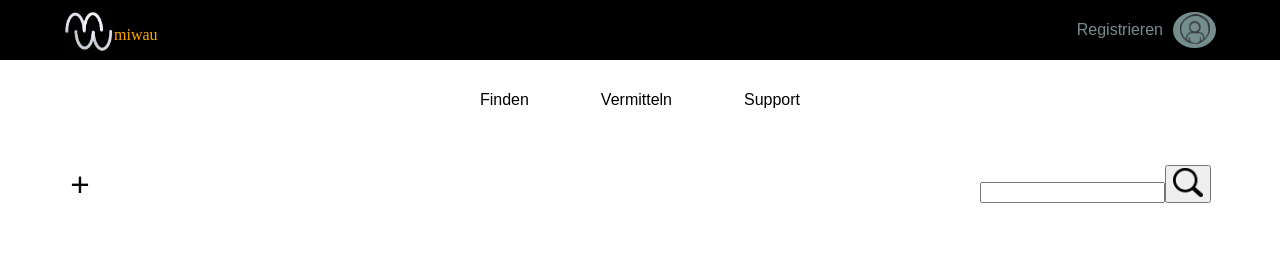
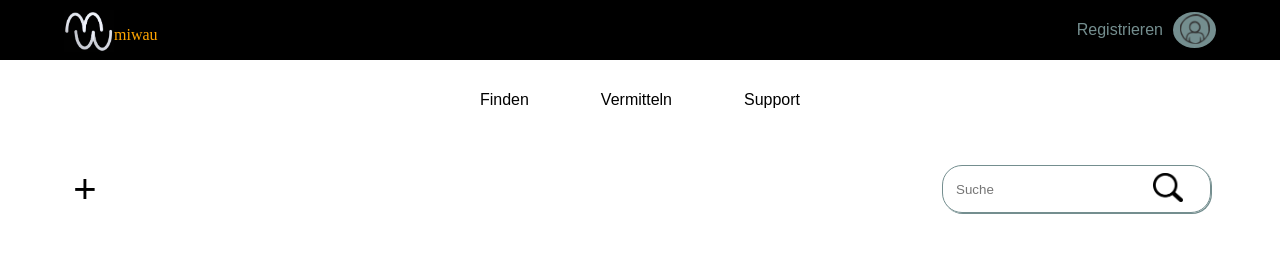
Before and after one commit to pschyl/CapstoneProject, a React (Vite) app in the folder frontend/: page /place in a window 1280 px wide. Shown: the top 268 px of the page. Built offline with nearby package versions, Linux system fonts and the light colour scheme; no server answers; the HTML template or start-up script is replaced by a standard one.

Commit message:
styling and implement name search for shelter page

```diff
--- a/frontend/src/App.css
+++ b/frontend/src/App.css
@@ -38,7 +38,7 @@ footer {
     align-items: center;
     height: 40px;
     width: fit-content;
-    padding: 5px 20px 5px 10px;
+    padding: 7px 20px 7px 10px;
     border: 1px solid #748E8F;
     border-radius: 20px;
     box-shadow: 1px 1px #748E8F;
--- a/frontend/src/components/ManagePetCard.css
+++ b/frontend/src/components/ManagePetCard.css
@@ -50,6 +50,32 @@
 
 .manage_table_container th, td {
     border-bottom: 1px solid #ddd;
+    width: 35%;
+    font-weight: normal;
+}
+
+.manage_table_container select {
+    width: 170px;
+    border: 1px solid whitesmoke;
+    border-radius: 3px;
+    background-color: whitesmoke;
+}
+
+.manage_table_container input {
+    width: 162px;
+}
+
+.manage_table_container button {
+    width: 170px;
+    border: 1px white solid;
+    border-radius: 7px;
+    background-color: orange;
+    padding: 3px;
+}
+
+.manage_table_container button:hover {
+    cursor: pointer;
+    background-color: forestgreen;
 }
 
 .manage_symbol:hover {
--- a/frontend/src/components/ManagePetCard.tsx
+++ b/frontend/src/components/ManagePetCard.tsx
@@ -77,12 +77,12 @@ export function ManagePetCard(props:Readonly<Pet>) {
                     <tbody>
                     <tr>
                         <th>Name</th>
-                        <th><input type="text" value={props.name} name={"name"} onChange={handleInputChange}/></th>
+                        <th><input type="text" value={petToEdit.name} name={"name"} onChange={handleInputChange}/></th>
                     </tr>
                     <tr>
                         <th>Vermittlungstyp</th>
                         <th>
-                            <select value={props.type} name={"type"} onChange={handleInputChange}>
+                            <select value={petToEdit.type} name={"type"} onChange={handleInputChange}>
                                 <option value={""}>-</option>
                                 <option value={"Familienmitglied"}>Familienmitglied</option>
                                 <option value={"Befristete Pflege"}>Befristete Pflege</option>
@@ -93,7 +93,7 @@ export function ManagePetCard(props:Readonly<Pet>) {
                     <tr>
                         <th>Geschlecht</th>
                         <th>
-                            <select value={props.gender} name={"gender"} onChange={handleInputChange}>
+                            <select value={petToEdit.gender} name={"gender"} onChange={handleInputChange}>
                                 <option value={""}>-</option>
                                 <option value={"Weiblich"}>Weiblich</option>
                                 <option value={"Männlich"}>Männlich</option>
@@ -103,7 +103,7 @@ export function ManagePetCard(props:Readonly<Pet>) {
                     <tr>
                         <th>Alter</th>
                         <th>
-                            <select value={props.age} name={"age"} onChange={handleInputChange}>
+                            <select value={petToEdit.age} name={"age"} onChange={handleInputChange}>
                                 <option value={""}>-</option>
                                 <option value={"Jung"}>Jung</option>
                                 <option value={"Erwachsen"}>Erwachsen</option>
@@ -114,7 +114,7 @@ export function ManagePetCard(props:Readonly<Pet>) {
                     <tr>
                         <th>Kastriert?</th>
                         <th>
-                            <select value={props.castrated} name={"castrated"} onChange={handleInputChange}>
+                            <select value={petToEdit.castrated} name={"castrated"} onChange={handleInputChange}>
                                 <option value={""}>-</option>
                                 <option value={"Ja"}>Ja</option>
                                 <option value={"Nein"}>Nein</option>
@@ -123,7 +123,7 @@ export function ManagePetCard(props:Readonly<Pet>) {
                     </tr>
                     <tr>
                         <th>Beschreibung</th>
-                        <th><textarea id={"input_description"} name={"description"} rows={4} cols={55} maxLength={200} value={props.description} onChange={handleInputChange}></textarea></th>
+                        <th><textarea id={"input_description"} name={"description"} rows={4} cols={55} maxLength={200} value={petToEdit.description} onChange={handleInputChange}></textarea></th>
                     </tr>
                     <tr>
                         <th></th>
--- a/frontend/src/pages/findPetPage.tsx
+++ b/frontend/src/pages/findPetPage.tsx
@@ -12,7 +12,7 @@ import {PetCard} from "../components/PetCard.tsx";
 export default function FindPetPage() {
     const [petList, setPetList] = useState<Pet[]>([])
     const [isChecked, setIsChecked] = useState<boolean[]>([false, false])
-    const [filterRole, setFilterRole] = useState<FilterObject>({species: ["cat", "dog", "Hund", "Katze"]})
+    const [filterRole, setFilterRole] = useState<FilterObject>({species: ["Hund", "Katze"]})
     const [searchInput, setSearchInput] = useState<SearchObject>({searchType: "Familienmitglied", location: "", radius: 20})
     const [searchStatus, setSearchStatus] = useState<boolean>(false)
     const [lastSearchValue, setLastSearchValue] = useState<SearchObject>({searchType: "", location: "", radius: 0})
@@ -97,7 +97,7 @@ export default function FindPetPage() {
                     type={"checkbox"}
                     id={"species_filter_cat"}
                     checked={isChecked[0]}
-                    onChange={() => handleCheckboxChange(0, "cat")}
+                    onChange={() => handleCheckboxChange(0, "Katze")}
                 />
                 <label htmlFor={"species_filter_cat"}><img id="cat_logo" src={catLogo}/></label>
 
@@ -105,7 +105,7 @@ export default function FindPetPage() {
                     type={"checkbox"}
                     id={"species_filter_dog"}
                     checked={isChecked[1]}
-                    onChange={() => handleCheckboxChange(1, "dog")}
+                    onChange={() => handleCheckboxChange(1, "Hund")}
                 />
                 <label htmlFor={"species_filter_dog"}><img id="dog_logo" src={dogLogo}/></label>
             </div>
--- a/frontend/src/pages/placePetPage.css
+++ b/frontend/src/pages/placePetPage.css
@@ -41,6 +41,41 @@
 }
 
 
+.table_container th, td {
+    font-size: small;
+    font-style: normal;
+    font-weight: 100;
+    padding: 5px;
+}
+
+.table_container .first_col {
+    width: 15%;
+    font-weight: bold;
+    font-style: normal;
+    font-size: small;
+}
+
+.add_search_container form {
+    display: flex;
+    padding: 5px 20px 5px 10px;
+    border: 1px solid #748E8F;
+    border-radius: 20px;
+    box-shadow: 1px 1px #748E8F;
+    gap: 10px;
+    align-items: center;
+}
+
+.add_search_container input {
+    border: 1px solid white;
+    height: 90%;
+}
+
+.add_search_container button {
+    border: 1px solid white;
+    background-color: white;
+}
+
+
 textarea {
     resize: none;
 }
@@ -65,18 +100,21 @@ textarea {
     margin-bottom: 15px;
 }
 
-.first_col {
-    width: 20%;
-    font-size: small;
-    font-style: normal;
-    font-weight: 100;
+#place_pet_button_container button:hover {
+    cursor: pointer;
+    background-color: forestgreen;
+}
+
+#add_pet_button_container {
+    display: flex;
+    justify-content: center;
+    align-items: center;
+    padding: 5px;
 }
 
 .add_pet_button {
-    background-color: white;
-    border: 1px white solid;
-    border-radius: 100%;
-    scale: 2.5;
+    scale: 3;
+    background-color: transparent;
 }
 
 .add_pet_button:hover {
--- a/frontend/src/pages/placePetPage.tsx
+++ b/frontend/src/pages/placePetPage.tsx
@@ -1,4 +1,4 @@
-import {ChangeEvent, FormEvent, MouseEventHandler, useEffect, useState} from "react";
+import {ChangeEvent, FormEvent, useEffect, useState} from "react";
 import {Pet} from "../model/Pet.ts";
 import axios from "axios";
 import {ManagePetCard} from "../components/ManagePetCard.tsx";
@@ -14,6 +14,7 @@ export default function PlacePetPage() {
     const [isAdded, setIsAdded] = useState<boolean>(false)
     const [newPet, setNewPet] = useState<Pet>({id:"", name:"", type:"", species:"", gender:"", castrated:"", age:"", description:"", images: [], shelter: shelter})
     const [imageToSave, setImageToSave] = useState<string>("")
+    const [searchInput, setSearchInput] = useState<string>("")
 
     function fetchPlacedPets() {
         axios.get("/api/pets")
@@ -39,6 +40,11 @@ export default function PlacePetPage() {
         setImageToSave(event.target.value)
     }
 
+    function handleSearchChange(event: ChangeEvent<HTMLInputElement>) {
+        setSearchInput(event.target.value)
+        console.log(searchInput)
+    }
+
     function addImageToNewPet() {
         newPet.images.push(imageToSave)
         setImageToSave("")
@@ -60,13 +66,15 @@ export default function PlacePetPage() {
 
     return <>
         <div className={"add_search_container"}>
+            <div id={"add_pet_button_container"}>
             {!isAdded ?
                 <button type={"button"} className={"add_pet_button"} onClick={placeNewPet}>+</button>
                 :
                 <button type={"button"} className={"add_pet_button"}  onClick={placeNewPet}>-</button>
             }
-                <form>
-                <input type={"text"}/>
+            </div>
+            <form>
+                <input type={"text"} placeholder={"Suche"} value={searchInput} onChange={handleSearchChange}/>
                 <button type={"button"}><img id={"search_logo"} src={searchLogo}/></button>
             </form>
         </div>
@@ -149,7 +157,7 @@ export default function PlacePetPage() {
                     <tr>
                         <th><label className={"first_col"} htmlFor={"input_description"}>Beschreibung</label></th>
                         <th>
-                            <textarea id={"input_description"} name={"description"} rows={4} cols={55} maxLength={200} onChange={handleInputChange} value={newPet.description}></textarea>
+                            <textarea id={"input_description"} placeholder={"Max 200 Zeichen"} name={"description"} rows={4} cols={55} maxLength={200} onChange={handleInputChange} value={newPet.description}></textarea>
                         </th>
                     </tr>
                     <tr>
@@ -168,7 +176,8 @@ export default function PlacePetPage() {
         </form>
         }
         <div className={"card_container"}>
-            {petList.map((pet: Pet) => (
+            {petList.filter((pet: Pet) => pet.name.toLowerCase().includes(searchInput))
+                .map((pet: Pet) => (
                 <ManagePetCard id={pet.id} name={pet.name} type={pet.type} gender={pet.gender} age={pet.age} castrated={pet.castrated} description={pet.description} species={pet.species} shelter={pet.shelter}
                                images={pet.images} key={pet.id}/>
             ))}
```
